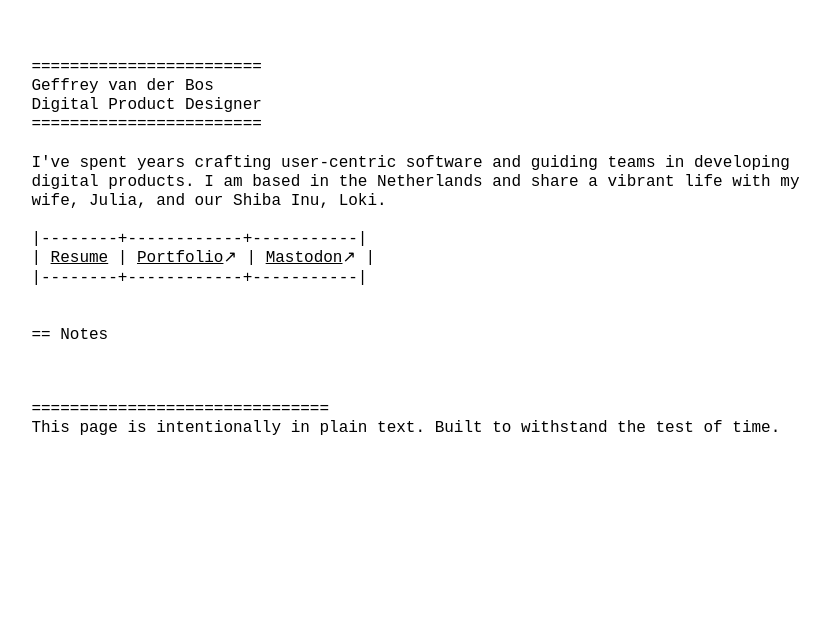
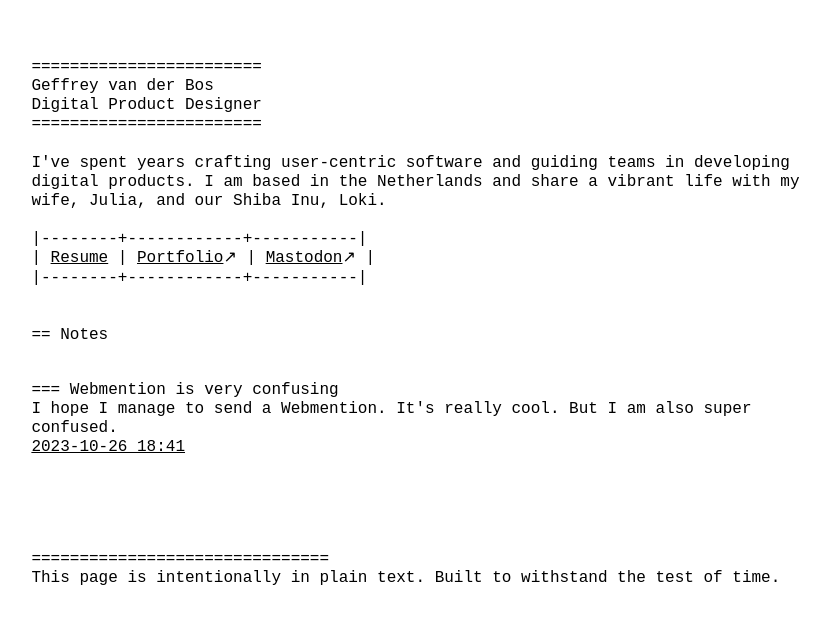
Before and after one commit to Geffreyvanderbos/plaintextjournal, an Eleventy site: page src/index.njk in a window 1280 px wide. Shown: the whole page, without its empty margins (7-837 px from the left). Built offline with nearby package versions, Linux system fonts and the light colour scheme; Eleventy itself is replaced by a stand-in of ours; files that its build step writes are made by us from their sources.

Commit message:
Added my first webmention note

```diff
--- a/src/index.njk
+++ b/src/index.njk
@@ -27,7 +27,7 @@ I've spent years crafting user-centric software and guiding teams in developing
             <article class="h-entry">
                 <h2 class="p-name">< Replying to  "{{ note.data.title | safe }}"</h2>
                 <p class="e-content">{{ note.content | safe }}</p>
-                <a class="u-url" href="{{ note.data.replytourl }}"><time class="dt-published">{{ note.date | asPostDate }}</time></a>
+                <a class="u-url" href="{{ note.data.replyto }}"><time class="dt-published">{{ note.date | asPostDate }}</time></a>
             </article>
         <br><br><br>
         {% elseif note.data.type == "like" -%}
--- /dev/null
+++ b/src/notes/honestly-so-confused.md
@@ -0,0 +1,6 @@
+---
+title: Webmention is very confusing
+replyto: https://webmention.rocks/test/1
+---
+
+I hope I manage to send a Webmention. It's really cool. But I am also super confused.
```
Also changed, not shown: public/index.html, public/notes/index.html.
